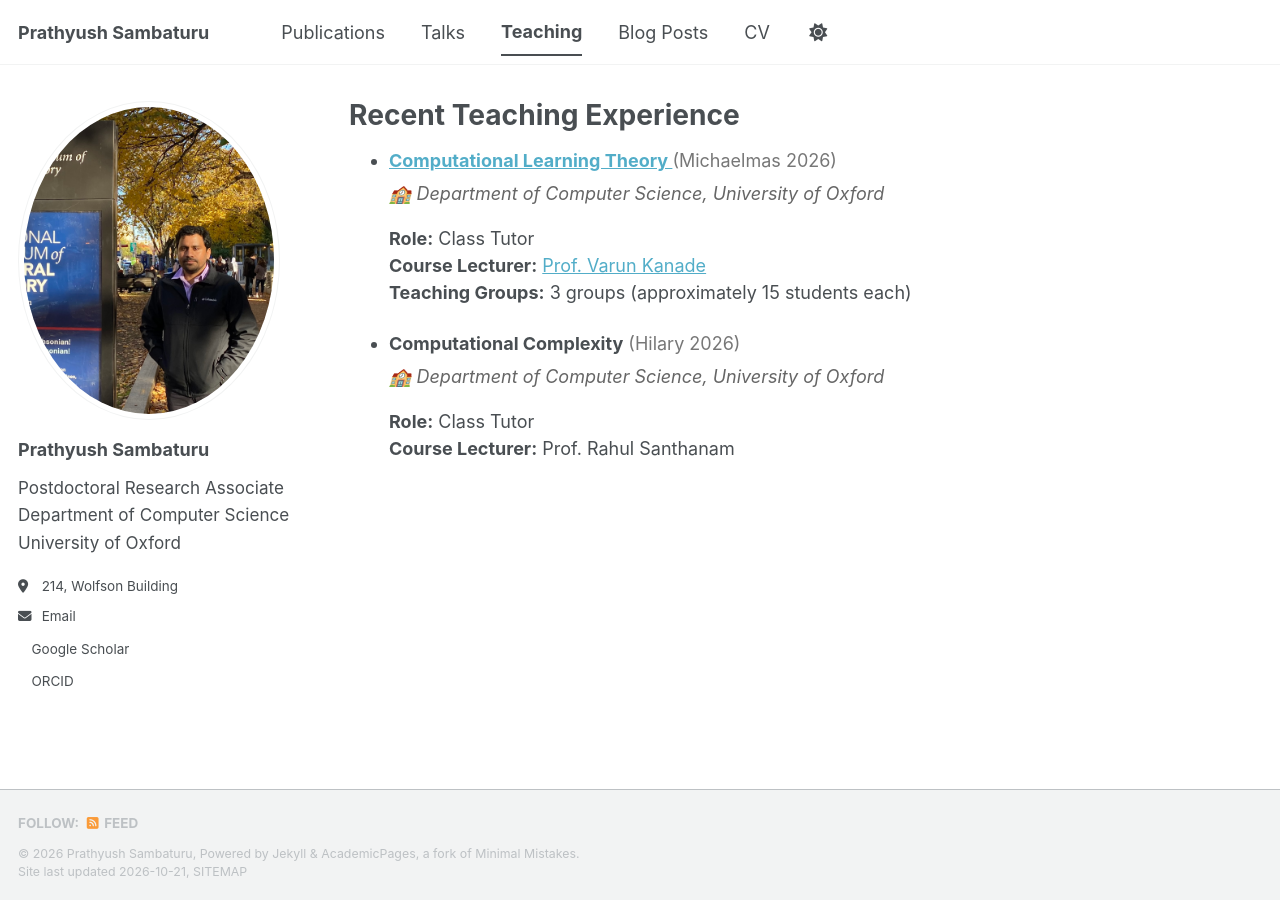
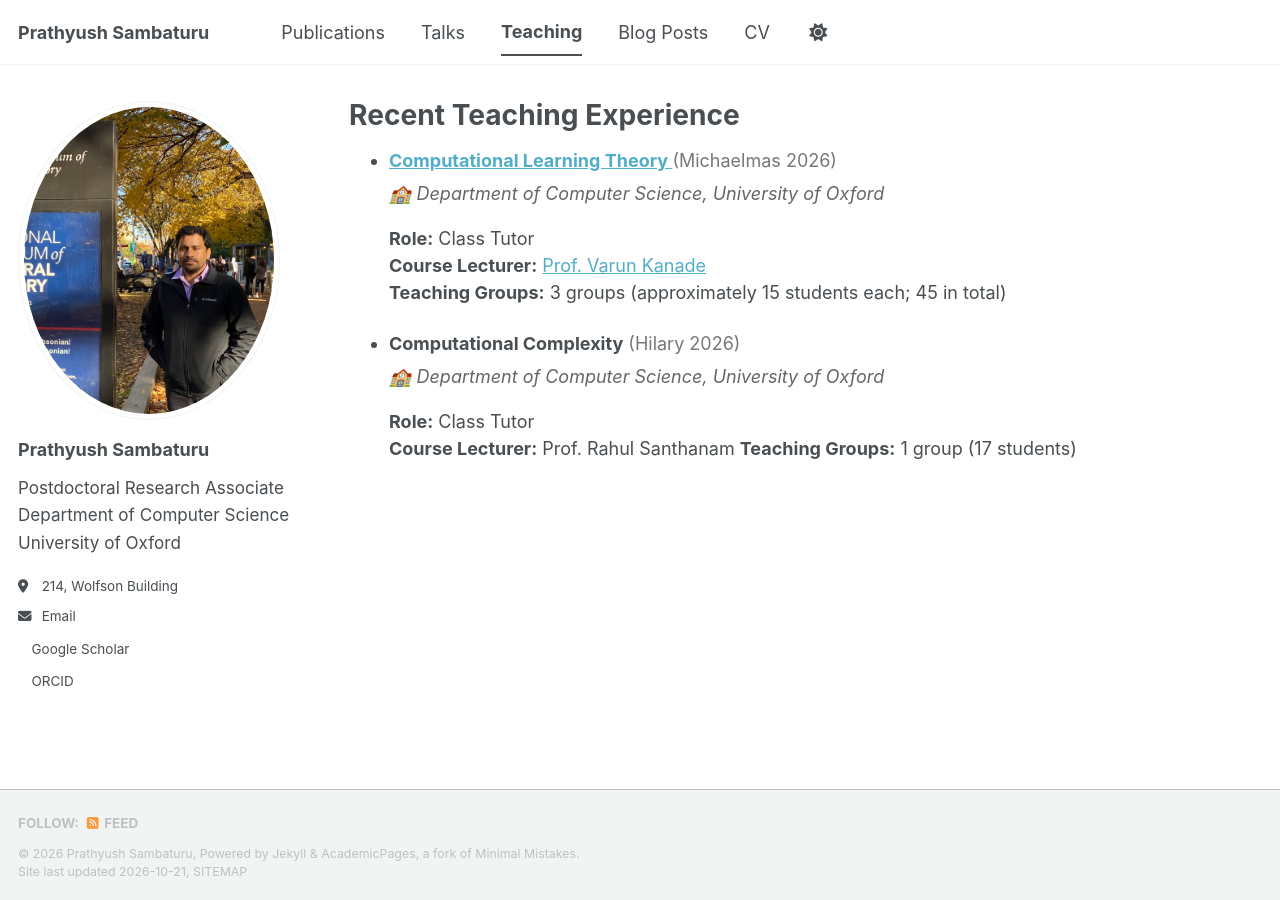
Before and after one commit to prathyushsambaturu1/prathyushsambaturu1.github.io, a Jekyll site: the page built from _pages/teaching.html, in a window 1280 px wide. Built offline with Jekyll 4.4.1, drawn with Linux system fonts in a browser that asks for light colours; a style sheet for code colours, icons or effects is not loaded.

Commit message:
Update teaching.html

```diff
--- a/_pages/teaching.html
+++ b/_pages/teaching.html
@@ -26,7 +26,7 @@ author_profile: true
         Prof. Varun Kanade
       </a><br>
       <strong>Teaching Groups:</strong>
-      3 groups (approximately 15 students each)
+      3 groups (approximately 15 students each; 45 in total)
     </p>
   </li>
 
@@ -43,6 +43,8 @@ author_profile: true
       <strong>Role:</strong> Class Tutor<br>
       <strong>Course Lecturer:</strong>
       Prof. Rahul Santhanam
+      <strong>Teaching Groups:</strong>
+      1 group (17 students)
     </p>
   </li>
 </ul>
```
